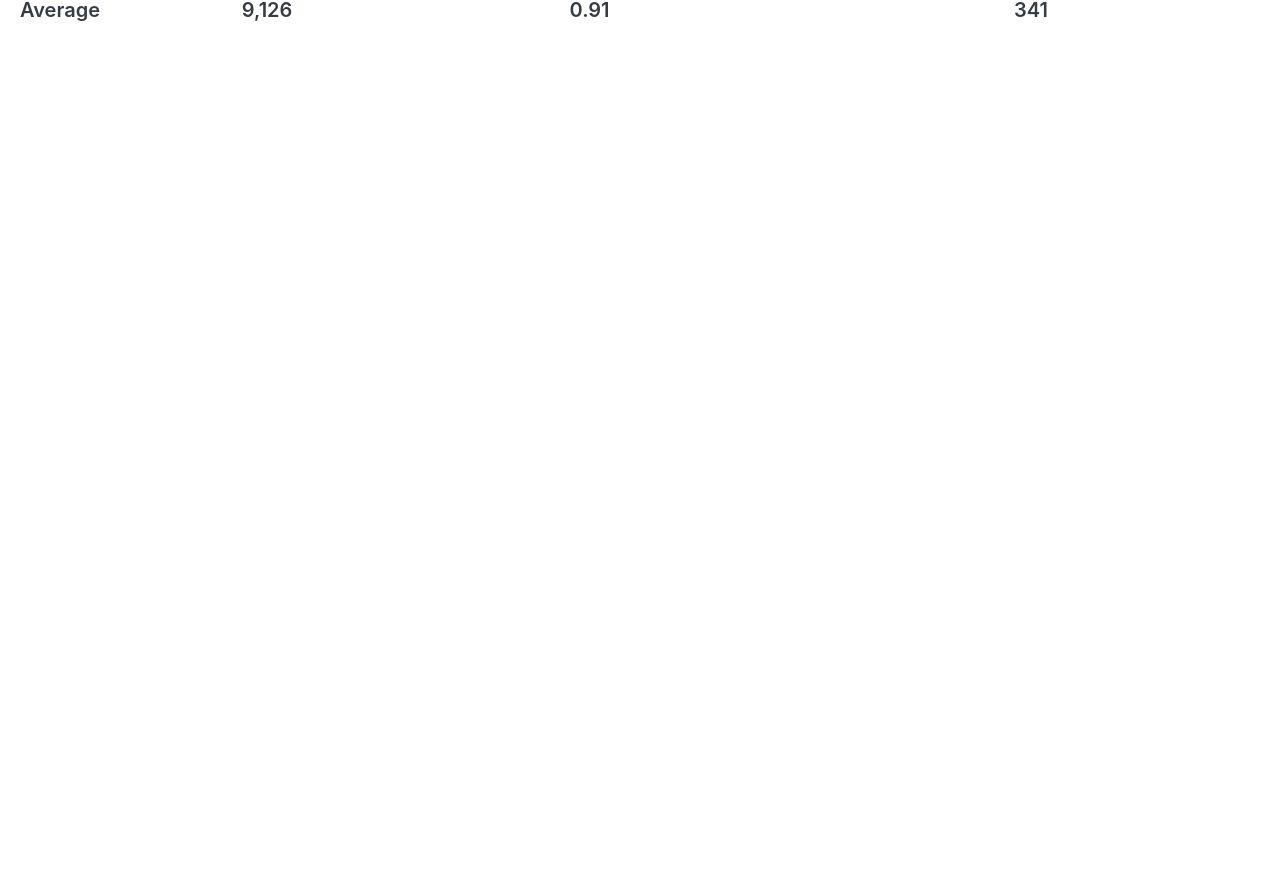
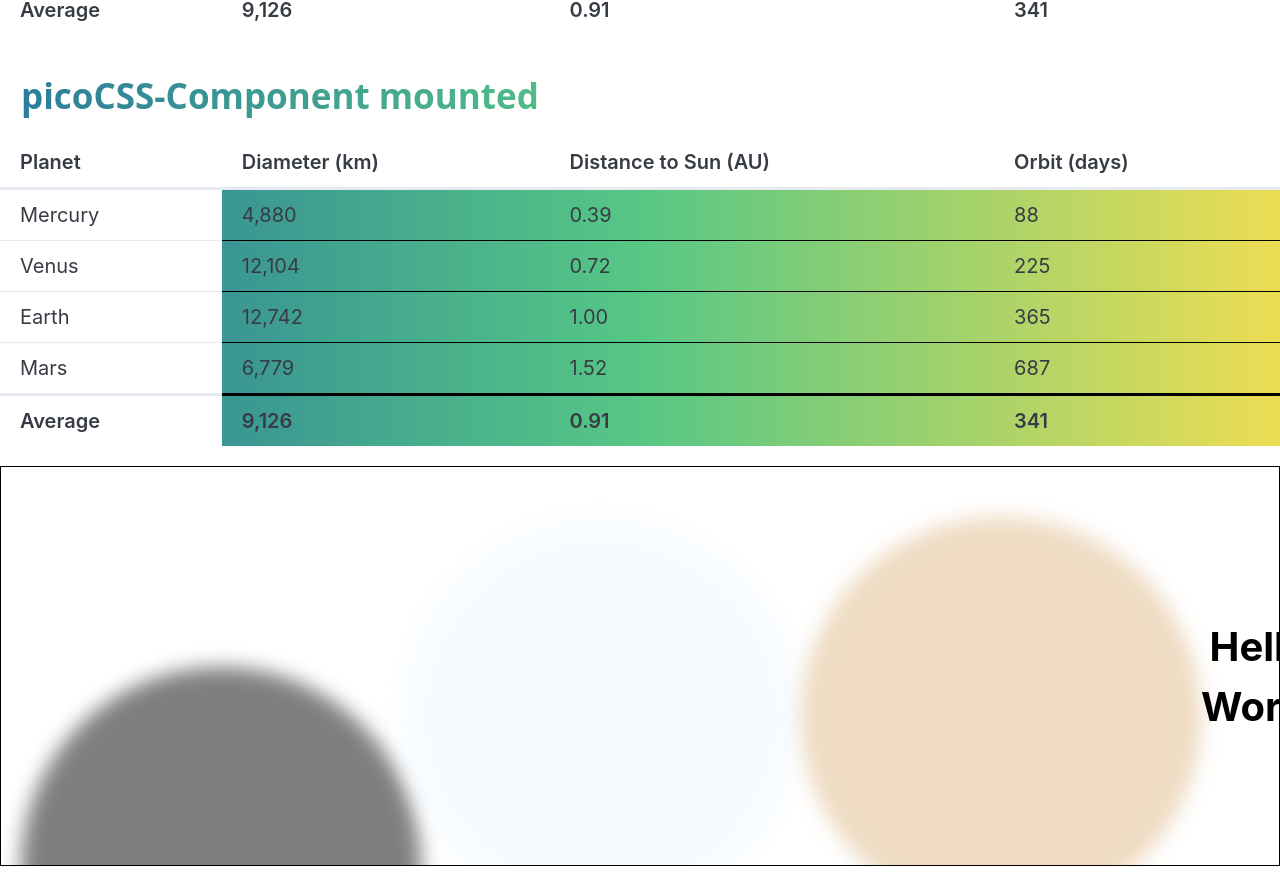
Before and after one commit to romodulo/myVueApplication, a Vue app: page / in a window 1280 px wide. Shown: the part 1377-2256 px from the top of the page. Before the commit the page ends 1432 px from the top, so only its background shows below. Built offline with nearby package versions, Linux system fonts and the light colour scheme.

Commit message:
First commit of < 5-11>  <22:44>:  added a non-animated-mesh-gradient to the background of one component

```diff
--- a/src/App.vue
+++ b/src/App.vue
@@ -3,6 +3,8 @@ import mvpComponentVue from './components/mvpComponentVue.vue'
 import newFetchComponentVue from './components/newFetchComponentVue.vue'
 import picoCssSimpleComponent from './components/picoCssSimpleComponent.vue'
 import newFileComponent from './components/newFileComponent.vue'
+import backgroundComponent from './components/backgroundComponent.vue'
+import nonAnimatedMeshGradientBackground from './components/nonAnimatedMeshGradientBackground.vue'
 
 
 </script>
@@ -13,6 +15,8 @@ import newFileComponent from './components/newFileComponent.vue'
   <newFetchComponentVue />
   <newFileComponent />
   <picoCssSimpleComponent />
+  <backgroundComponent />
+  <nonAnimatedMeshGradientBackground />
 </template>
 
 <style scoped>
--- /dev/null
+++ b/src/components/backgroundComponent.vue
@@ -0,0 +1,108 @@
+<script setup>
+import picoCssSimpleComponent from "./picoCssSimpleComponent.vue"
+
+</script>
+
+
+<template>
+    <div class="my-div">
+        <!-- <img class="my-background" width="500" height="600"> -->
+        <!-- <picoCssSimpleComponent /> -->
+    <div class="specific-divForh2">
+        <h2 class="specific-h2">picoCSS-Component mounted</h2>
+    </div>
+    <table class="my-table--1">
+        <thead>
+            <tr>
+            <th scope="col">Planet</th>
+            <th scope="col">Diameter (km)</th>
+            <th scope="col">Distance to Sun (AU)</th>
+            <th scope="col">Orbit (days)</th>
+            </tr>
+        </thead>
+        <tbody>
+            <tr>
+            <th scope="row">Mercury</th>
+            <td>4,880</td>
+            <td>0.39</td>
+            <td>88</td>
+            </tr>
+            <tr>
+            <th scope="row">Venus</th>
+            <td>12,104</td>
+            <td>0.72</td>
+            <td>225</td>
+            </tr>
+            <tr>
+            <th scope="row">Earth</th>
+            <td>12,742</td>
+            <td>1.00</td>
+            <td>365</td>
+            </tr>
+            <tr>
+            <th scope="row">Mars</th>
+            <td>6,779</td>
+            <td>1.52</td>
+            <td>687</td>
+            </tr>
+        </tbody>
+        <tfoot>
+            <tr>
+                <th scope="row">Average</th>
+                <td>9,126</td>
+                <td>0.91</td>
+                <td>341</td>
+            </tr>
+        </tfoot>
+    </table>
+
+    </div>
+</template>
+
+
+<style scoped>
+@import '../assets/picoEveryElse.css';
+td {
+    background-color:rgba(0, 0, 0, 0);
+    border-color: black;
+}
+.Average-row {
+    border-top-color: black;
+}
+tfoot > tr {
+    border-top-color: rgb(208, 214, 226);
+}
+tfoot > tr > td {
+    border-top-color: black;
+}
+.specific-divForh2 {
+    background: white;
+}
+.specific-h2 {
+    margin: 0;
+    padding: 21px;
+    background: white;
+    /* linear-gradient-css */
+    background: #2A7B9B;
+    background: linear-gradient(90deg,rgba(42, 123, 155, 1) 0%, rgba(87, 199, 133, 1) 50%, rgba(237, 221, 83, 1) 100%);
+    -webkit-background-clip: text;
+    -webkit-text-fill-color: transparent;
+    /* linear-gradient-css-end */
+
+}
+.my-div{
+    width: 100%;
+    /* height: 1000px; */
+    /* display: flex; */
+    background: #2A7B9B;
+    background: linear-gradient(90deg,rgba(42, 123, 155, 1) 0%, rgba(87, 199, 133, 1) 50%, rgba(237, 221, 83, 1) 100%);
+
+}
+
+/* .my-background {
+    background: #2A7B9B;
+    background: linear-gradient(90deg,rgba(42, 123, 155, 1) 0%, rgba(87, 199, 133, 1) 50%, rgba(237, 221, 83, 1) 100%);
+    flex-grow: 1;
+} */
+
+</style>
--- a/src/components/emptyComponent.vue
+++ b/src/components/emptyComponent.vue
@@ -10,4 +10,5 @@
 
 <style scoped>
 
+
 </style>
--- /dev/null
+++ b/src/components/nonAnimatedMeshGradientBackground.vue
@@ -0,0 +1,102 @@
+<script setup>
+
+</script>
+
+
+<template>
+    <div class="main-body">
+        <div class="absolute-self">
+            <!-- absolute inset-0 justify-center -->
+            <div class="absolute-self inset-0--self justify-center--self">
+                <div class="bg-shape1 bg-teal opacity-50 bg-blur"></div>
+                <div class="bg-shape2 bg-primary opacity-50 bg-blur"></div>
+                <div class="bg-shape3 bg-purple opacity-50 bg-blur"></div>
+            </div>
+            <div><h1 class="my-class-h1-newComponent">Hello World</h1></div>
+        </div>
+    </div>
+</template>
+
+
+<style scoped>
+.main-body {
+    height: 400px;
+    justify-content: center;
+    box-sizing: border-box;
+    border: 1px solid black;
+    overflow: hidden;
+    margin-bottom: 13px;
+}
+.absolute-self {
+    position: relative;
+    top: 50px;
+    justify-content: center;
+    display: inline-flex;
+    flex-direction: row;
+}
+.width-self-100 {
+    width: 100%;
+}
+.inset-0--self {
+    inset: 0;
+}
+.justify-center--self {
+    justify-content: center;
+}
+.bg-shape1 {
+    width: 400px;
+    height: 400px;
+    border-radius: 9999px;
+    background-color: black;
+    position: relative;
+    animation: one 10s infinite;
+}
+.bg-shape2 {
+    width: 400px;
+    height: 400px;
+    border-radius: 9999px;
+    background-color: aliceblue;
+    position: relative;
+    animation: two 10s infinite;
+}
+.bg-shape3 {
+    width: 400px;
+    height: 400px;
+    border-radius: 9999px;
+    background-color: burlywood;
+    position: relative;
+    /* animation: three 10s infinite; */
+}
+
+
+@keyframes one {
+    0%{left: 0px; top: 0px;}
+    25%{left: -100px; top: 70px;}
+    50%{left: 20px; top: 150px;}
+    75%{left: 50px; top: 100px;}
+    100%{left: 0px; top: 0px;}
+}
+
+/* @keyframes two {
+    0%{left: 0px; top: 0px;}
+    25%{left: 50px; top: 10px;}
+    50%{left: 100px; top: 50px;}
+    75%{left: 50px; top: 100px;}
+    100%{left: 0px; top: 0px;}
+} */
+
+.opacity-50 {
+    opacity: .5;
+}
+.bg-blur {
+    filter: blur(10px);
+}
+.my-class-h1-newComponent {
+    margin: 0 auto;
+    top: 100px;
+    text-align: center;
+    position: relative;
+}
+
+
+</style>
```
Also changed, not shown: devlog.txt.
